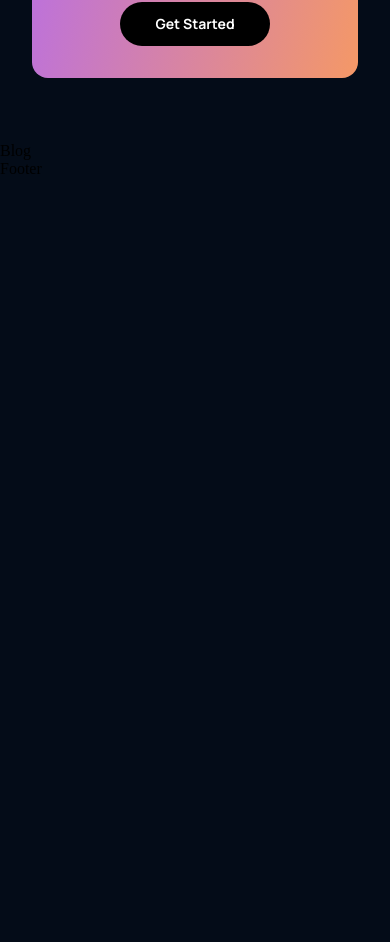
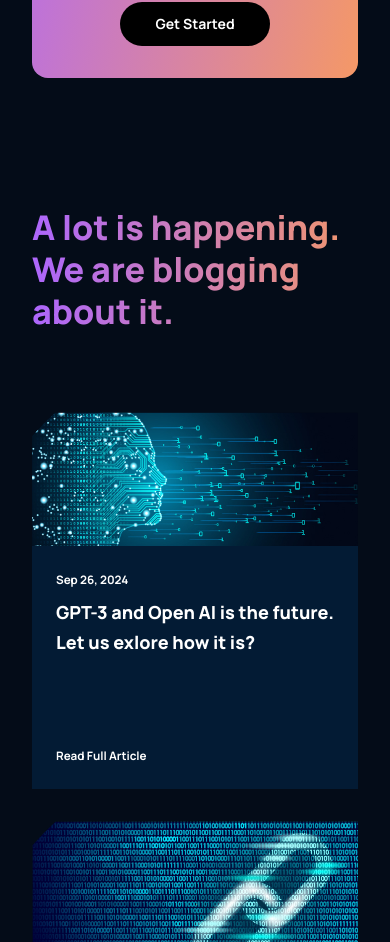
Before and after one commit to ali-sazzad/gpt-3-website-reactjs, a React (Create React App) app: page / in a window 390 px wide. Shown: the part 4513-5455 px from the top of the page. Before the commit the page ends 4691 px from the top, so only its background shows below. Built offline with nearby package versions, Linux system fonts and the light colour scheme.

Commit message:
completed Blog container & Article component

```diff
--- a/src/components/article/Article.jsx
+++ b/src/components/article/Article.jsx
@@ -1,12 +1,21 @@
 import React from 'react';
 import './article.css';
 
-const Article = () => {
+const Article = ({ imgUrl, date, title }) => {
   return (
-    <div>
-        Article
+    <div className='gpt3__blog-container_article'>
+        <div className="gpt3__blog-container_article-image">
+            <img src={imgUrl} alt="blog_image" />
+        </div>
+        <div className="gpt3__blog-container_article-content">
+          <div>
+            <p>{date}</p>
+            <h3>{title}</h3>
+          </div>
+          <p>Read Full Article</p>
+        </div>
     </div>
   )
 }
 
-export default Article
+export default Article;
--- a/src/components/article/article.css
+++ b/src/components/article/article.css
@@ -0,0 +1,60 @@
+.gpt3__blog-container_article {
+    width: 100%;
+    height: 100%;
+
+    display: flex;
+    flex-direction: column;
+    background: var(--color-footer);
+}
+
+.gpt3__blog-container_article-image {
+    width: 100%;
+    height: 100%;
+    background: var(--color-bg);
+}
+
+.gpt3__blog-container_article-image img {
+    width: 100%;
+    height: 100%;
+}
+
+.gpt3__blog-container_article-content {
+    display: flex;
+    flex-direction: column;
+    justify-content: space-between;
+
+    padding: 1rem 1.5rem;
+    height: 100%;
+}
+
+.gpt3__blog-container_article-content p {
+    font-family: var(--font-family);
+    font-size: 11.65px;
+    font-weight: 700;
+    line-height: 35px;
+
+    color: #fff;
+}
+
+.gpt3__blog-container_article-content h3 {
+    font-family: var(--font-family);
+    font-size: 25.11px;
+    font-weight: 800;
+    line-height: 30.30px;
+
+    color: #fff;
+    margin-bottom: 5rem;
+    cursor: pointer;
+}
+
+.gpt3__blog-container_article-content p:last-child {
+    cursor: pointer;
+}
+
+
+@media screen and (max-width: 550px) {
+    .gpt3__blog-container_article-content h3 {
+        font-size: 18px;
+        line-height: 25p;
+    }
+}
--- a/src/containers/blog/Blog.jsx
+++ b/src/containers/blog/Blog.jsx
@@ -1,10 +1,27 @@
 import React from 'react';
+import { Article } from '../../components';
+import { blog01, blog02, blog03, blog04, blog05 } from './imports';
 import './blog.css';
 
 const Blog = () => {
   return (
-    <div>
-        Blog
+    <div className='gpt3__blog section__padding' id='blog'>
+      <div className="gpt3__blog-heading">
+        <h1 className="gradient__text">
+          A lot is happening. We are blogging about it.
+        </h1>
+      </div>
+      <div className="gpt3__blog-container">
+        <div className="gpt3__blog-container_groupA">
+          <Article imgUrl={blog01} date="Sep 26, 2024" title="GPT-3 and Open  AI is the future. Let us exlore how it is?" />
+        </div>
+        <div className="gpt3__blog-container_groupB">
+          <Article imgUrl={blog02} date="Sep 26, 2024" title="GPT-3 and Open  AI is the future. Let us exlore how it is?" />
+          <Article imgUrl={blog03} date="Sep 26, 2024" title="GPT-3 and Open  AI is the future. Let us exlore how it is?" />
+          <Article imgUrl={blog04} date="Sep 26, 2024" title="GPT-3 and Open  AI is the future. Let us exlore how it is?" />
+          <Article imgUrl={blog05} date="Sep 26, 2024" title="GPT-3 and Open  AI is the future. Let us exlore how it is?" />
+        </div>
+      </div>
     </div>
   )
 }
--- a/src/containers/blog/blog.css
+++ b/src/containers/blog/blog.css
@@ -0,0 +1,78 @@
+.gpt3__blog {
+    display: flex;
+    flex-direction: column;
+}
+
+.gpt3__blog-heading {
+    width: 100%;
+    text-align: left;
+
+    margin-bottom: 5rem;
+}
+
+.gpt3__blog-heading h1 {
+    font-size: 62px;
+    line-height: 75px;
+    font-family: var(--font-family);
+    font-weight: 800;
+}
+
+.gpt3__blog-container {
+    display: flex;
+    flex-direction: row;
+}
+
+.gpt3__blog-container_groupA {
+    flex: 0.75;
+    margin-right: 2rem;
+}
+
+.gpt3__blog-container_groupB {
+    flex: 1;
+
+    display:grid;
+    grid-template-columns: repeat(2, 1fr);
+    grid-gap: 2rem;
+}
+
+@media screen and (max-width: 990px) {
+    .gpt3__blog-container {
+        flex-direction: column-reverse;
+    }
+
+
+    .gpt3__blog-container_groupA {
+        margin: 2rem 0;
+    }
+
+    .gpt3__blog-container_groupA .gpt3__blog-container_article  {
+       width: 48%;
+    }
+
+    .gpt3__blog-container_groupA .gpt3__blog-container_article-image {
+        height: 250px;
+    }
+}
+
+@media screen and (max-width: 700px) {
+    .gpt3__blog-container_groupB {
+        grid-template-columns: repeat(1, 1fr);
+    }
+
+    .gpt3__blog-container_groupA .gpt3__blog-container_article  {
+       width: 100%;
+    }
+
+    .gpt3__blog-heading h1 {
+        font-size: 46px;
+        line-height: 52px;
+    }
+}
+
+@media screen and (max-width: 550px) {
+    .gpt3__blog-heading h1 {
+        font-size: 34px;
+        line-height: 42px;
+    }
+
+}
--- /dev/null
+++ b/src/containers/blog/imports.js
@@ -0,0 +1,13 @@
+import blog01 from '../../assets/blog01.png';
+import blog02 from '../../assets/blog02.png';
+import blog03 from '../../assets/blog03.png';
+import blog04 from '../../assets/blog04.png';
+import blog05 from '../../assets/blog05.png';
+
+export {
+    blog01,
+    blog02,
+    blog03,
+    blog04,
+    blog05,
+}
```
